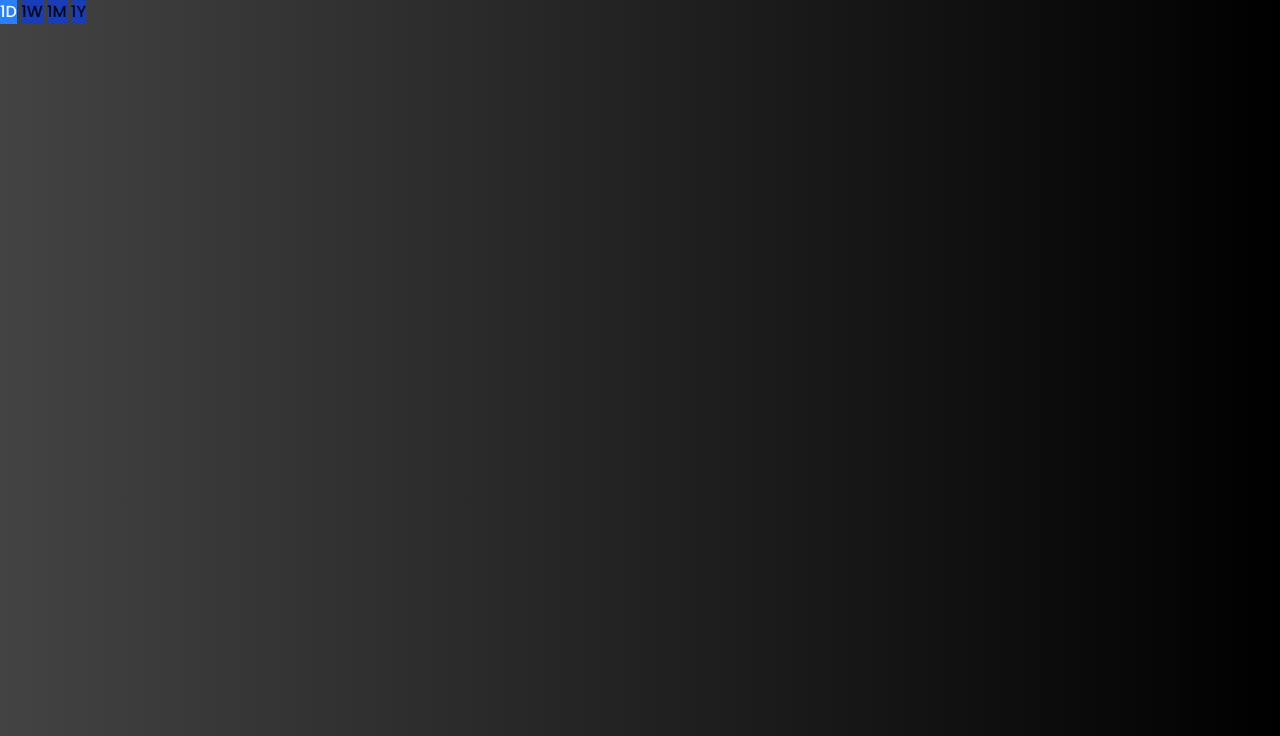
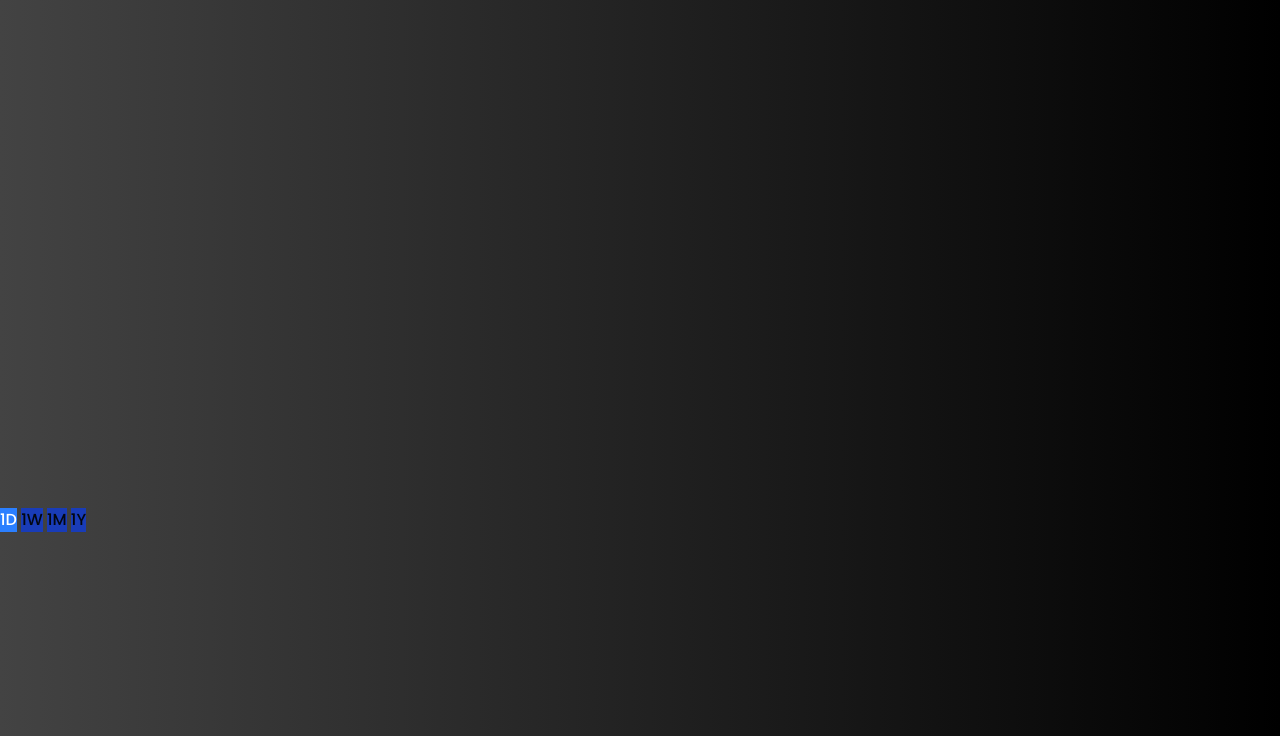
Before and after one commit to BriLouSal/MarketBackApp, a Django app: template MarketSight/MarketSightBack/templates/base/stock.html in a window 1280 px wide. Shown: the part 64-800 px from the top of the page. Run offline with Django 5.2, Linux system fonts and the light colour scheme; the template is opened without the code that fills it, so the values that code supplies are empty; a map, chart or similar area stays blank; some libraries are stand-ins or nearby versions; some web fonts are replaced.

Commit message:
Fixed button issue

```diff
--- a/MarketSight/MarketSightBack/static/stock.js
+++ b/MarketSight/MarketSightBack/static/stock.js
@@ -22,6 +22,20 @@ let myChart = new Chart(ctx, {
     options: {
         responsive: true,
         maintainAspectRatio: false,
+        scales: {
+            x: {
+                ticks : {
+                    maxTicksLimit: 10,
+                    autoSkip: true
+
+                },
+                grid: {
+                    display: false
+
+                }
+            }
+
+        },
     }
 });
 
@@ -35,13 +49,12 @@ function buttonUpdate() {
     btn.addEventListener('click', function() {
         buttons.forEach(b => {
 
-            b.classList.remove('bg-blue-500');
-            b.classList.add('bg-blue-800');
-            b.classList.add('text-gray-950');
+            b.classList.remove('bg-blue-500', 'text-gray-950');
+            b.classList.add('bg-blue-800', 'text-white' );
         });
-            this.classList.remove('bg-blue-800');
-            this.classList.add('bg-blue-500');
-            this.classList.add('text-white');
+            this.classList.remove('bg-blue-800', 'text-white');
+            this.classList.add('bg-blue-500', 'text-gray-950');
+
         });
     });
 
@@ -51,3 +64,14 @@ buttonUpdate();
 
 
 // Grab the Card div to create a gsap animation
+
+const cards = document.querySelectorAll('.flexcard')
+
+
+
+gsap.from(cards, {
+    opactiy: 0,
+    y: 50,
+    duration: 4,
+    ease: 'power3.out',
+})
--- a/MarketSight/MarketSightBack/templates/base/stock.html
+++ b/MarketSight/MarketSightBack/templates/base/stock.html
@@ -39,7 +39,11 @@
 
    <!-- removed extra stray </div> here -->
 
-   <section class="stock-orders flex flex-row py-6 gap-2">
+   <section class="stock-orders flex flex-col py-6 gap-2">
+
+      <div class="stock_graph relative h-[500px] w-1/2 mx-auto ">
+         <canvas id="stockGraph"></canvas>
+      </div>
 
       <div>
          <button class="interval bg-blue-500 hover:bg-blue-300 hover:text-white"
@@ -55,9 +59,7 @@
                  data-interval="1Y">1Y</button>
       </div>
       <!-- Half the width by 50%  -->
-      <div class="stock_graph relative h-[500px] w-1/2 mx-auto ">
-         <canvas id="stockGraph"></canvas>
-      </div>
+
 
    </section>
 
@@ -65,8 +67,8 @@
       <div class="grid grid-cols-1 md:grid-cols-2 sm:grid-cols-3 gap-6">
 
          {% for title, content in information_of_stock.items %}
-
-            <div class="group rounded-lg bg-blue-800 shadow text-center hover:bg-blue-300 transition-transform duration-300 hover:scale-105">
+            <!-- Conn -->
+            <div class="flexcard group rounded-lg bg-blue-800 shadow text-center hover:bg-blue-300 transition-transform duration-300 hover:scale-105">
 
                <h3 class="text-lg font-bold mb-4 text-white group-hover:text-blue-950 duration-300">
                   {{ title }}
--- a/MarketSight/MarketSightBack/views.py
+++ b/MarketSight/MarketSightBack/views.py
@@ -97,6 +97,7 @@ recent_search = {}
 
 
 def build_stock_analyzer(stock_url, info) -> dict:
+
 
     information_of_stock = {
         'Financial Reports': html_to_paragraph_text(markdown.markdown(FinancialReport(stock=stock_url, info=info))),
--- a/MarketSight/MarketSightCSS/static/css/dist/styles.css
+++ b/MarketSight/MarketSightCSS/static/css/dist/styles.css
@@ -236,8 +236,8 @@
   .grid-cols-1 {
     grid-template-columns: repeat(1, minmax(0, 1fr));
   }
-  .flex-row {
-    flex-direction: row;
+  .flex-col {
+    flex-direction: column;
   }
   .items-center {
     align-items: center;
```
